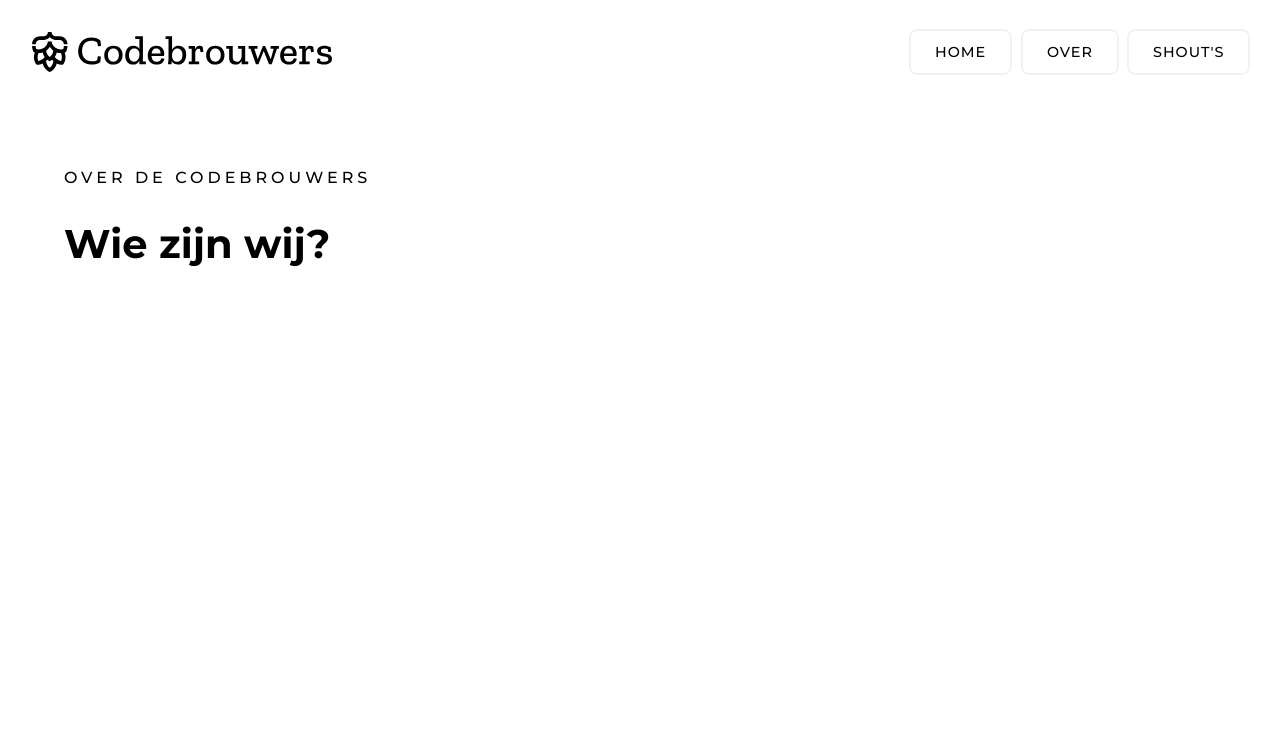
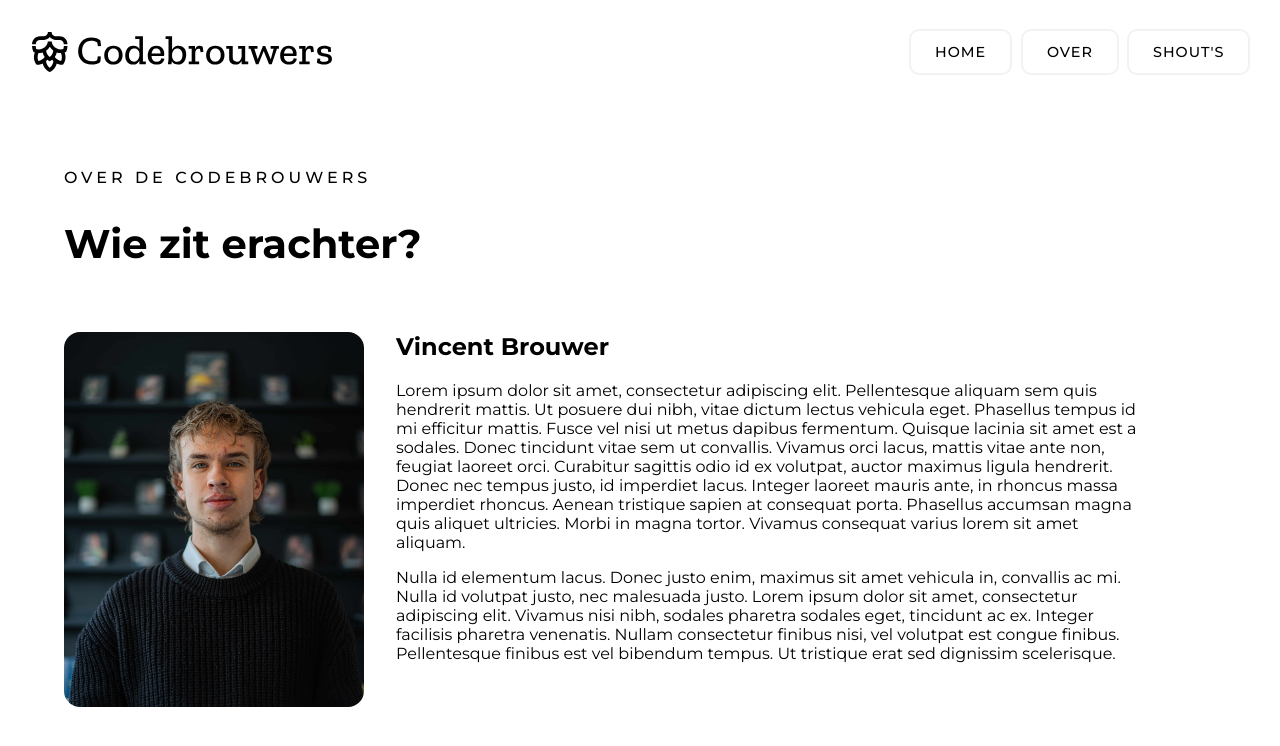
Before and after one commit to De-Codebrouwers/website, a Nuxt app: page /about in a window 1280 px wide. Shown: the top 746 px of the page. Built offline with nearby package versions, Linux system fonts and the light colour scheme.

Commit message:
first about page shiz

```diff
--- a/assets/scss/main.scss
+++ b/assets/scss/main.scss
@@ -10,6 +10,7 @@ body {
   -moz-osx-font-smoothing: grayscale;
 
   --main-color-rgb: 108, 39, 255;
+  --main-border-radius: 1rem;
 }
 
 .overline {
@@ -45,7 +46,7 @@ button {
   letter-spacing: 1px;
 
   padding: 1rem 2.5rem;
-  border-radius: 0.4rem;
+  border-radius: calc(var(--main-border-radius) / 2);
 
   will-change: transform;
   transition: all 0.1s;
--- a/components/PortfolioPiece.vue
+++ b/components/PortfolioPiece.vue
@@ -36,7 +36,6 @@ const props = defineProps({
 </script>
 
 <style scoped lang="scss">
-$border-radius: 1rem;
 $width: 250px;
 $height: 250px;
 $padding: 3rem;
@@ -61,7 +60,7 @@ $padding: 3rem;
 
   color: white;
 
-  border-radius: $border-radius;
+  border-radius: var(--main-border-radius);
 
   .headline {
     margin: 0;
@@ -139,7 +138,7 @@ $padding: 3rem;
     width: 100%;
     height: 100%;
 
-    border-radius: $border-radius;
+    border-radius: var(--main-border-radius);
     backdrop-filter: blur(10px);
 
     transition: background 0.25s;
--- a/pages/about.vue
+++ b/pages/about.vue
@@ -2,11 +2,74 @@
   <div>
     <div class="indent">
       <span class="overline">Over De Codebrouwers</span>
-      <h1 class="title small">Wie zijn wij?</h1>
+      <h1 class="title small">Wie zit erachter?</h1>
+
+      <div class="team">
+        <div class="profile">
+          <img class="image" src="/vincent-min.jpg" alt="" />
+
+          <div class="description">
+            <h2 class="name">Vincent Brouwer</h2>
+
+            <p>
+              Lorem ipsum dolor sit amet, consectetur adipiscing elit.
+              Pellentesque aliquam sem quis hendrerit mattis. Ut posuere dui
+              nibh, vitae dictum lectus vehicula eget. Phasellus tempus id mi
+              efficitur mattis. Fusce vel nisi ut metus dapibus fermentum.
+              Quisque lacinia sit amet est a sodales. Donec tincidunt vitae sem
+              ut convallis. Vivamus orci lacus, mattis vitae ante non, feugiat
+              laoreet orci. Curabitur sagittis odio id ex volutpat, auctor
+              maximus ligula hendrerit. Donec nec tempus justo, id imperdiet
+              lacus. Integer laoreet mauris ante, in rhoncus massa imperdiet
+              rhoncus. Aenean tristique sapien at consequat porta. Phasellus
+              accumsan magna quis aliquet ultricies. Morbi in magna tortor.
+              Vivamus consequat varius lorem sit amet aliquam.
+            </p>
+
+            <p>
+              Nulla id elementum lacus. Donec justo enim, maximus sit amet
+              vehicula in, convallis ac mi. Nulla id volutpat justo, nec
+              malesuada justo. Lorem ipsum dolor sit amet, consectetur
+              adipiscing elit. Vivamus nisi nibh, sodales pharetra sodales eget,
+              tincidunt ac ex. Integer facilisis pharetra venenatis. Nullam
+              consectetur finibus nisi, vel volutpat est congue finibus.
+              Pellentesque finibus est vel bibendum tempus. Ut tristique erat
+              sed dignissim scelerisque.
+            </p>
+          </div>
+        </div>
+      </div>
     </div>
   </div>
 </template>
 
 <script setup lang="ts"></script>
 
-<style scoped></style>
+<style lang="scss" scoped>
+.team {
+  margin-top: 4rem;
+
+  .profile {
+    display: flex;
+    gap: 2rem;
+
+    .description {
+      max-width: 750px;
+
+      .name {
+        margin-top: 0;
+      }
+    }
+
+    .image {
+      width: 300px;
+
+      aspect-ratio: 1/1.25;
+
+      object-fit: cover;
+
+      border-radius: var(--main-border-radius);
+    }
+  }
+}
+</style>
```
Also changed, not shown: public/vincent-min.jpg (added).
